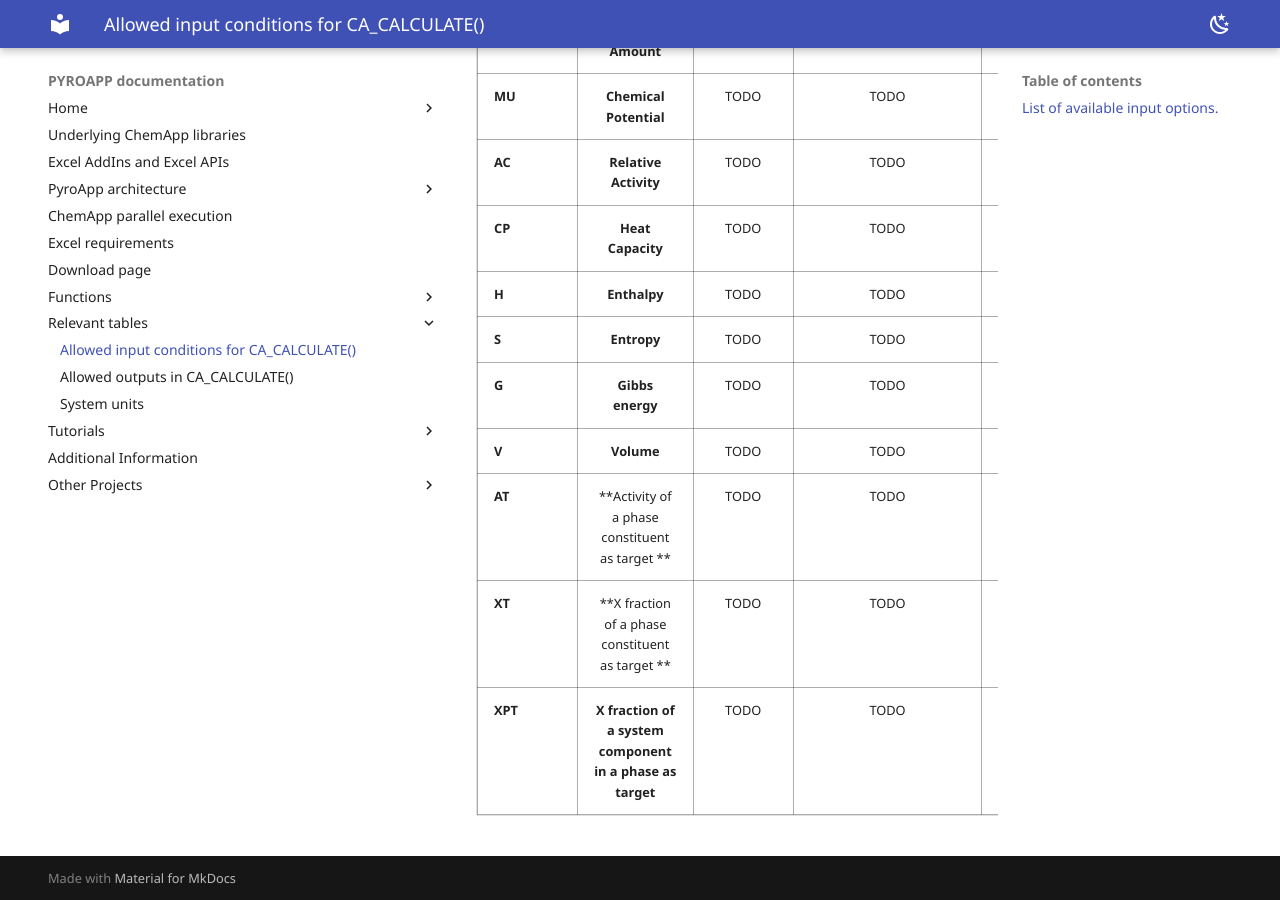
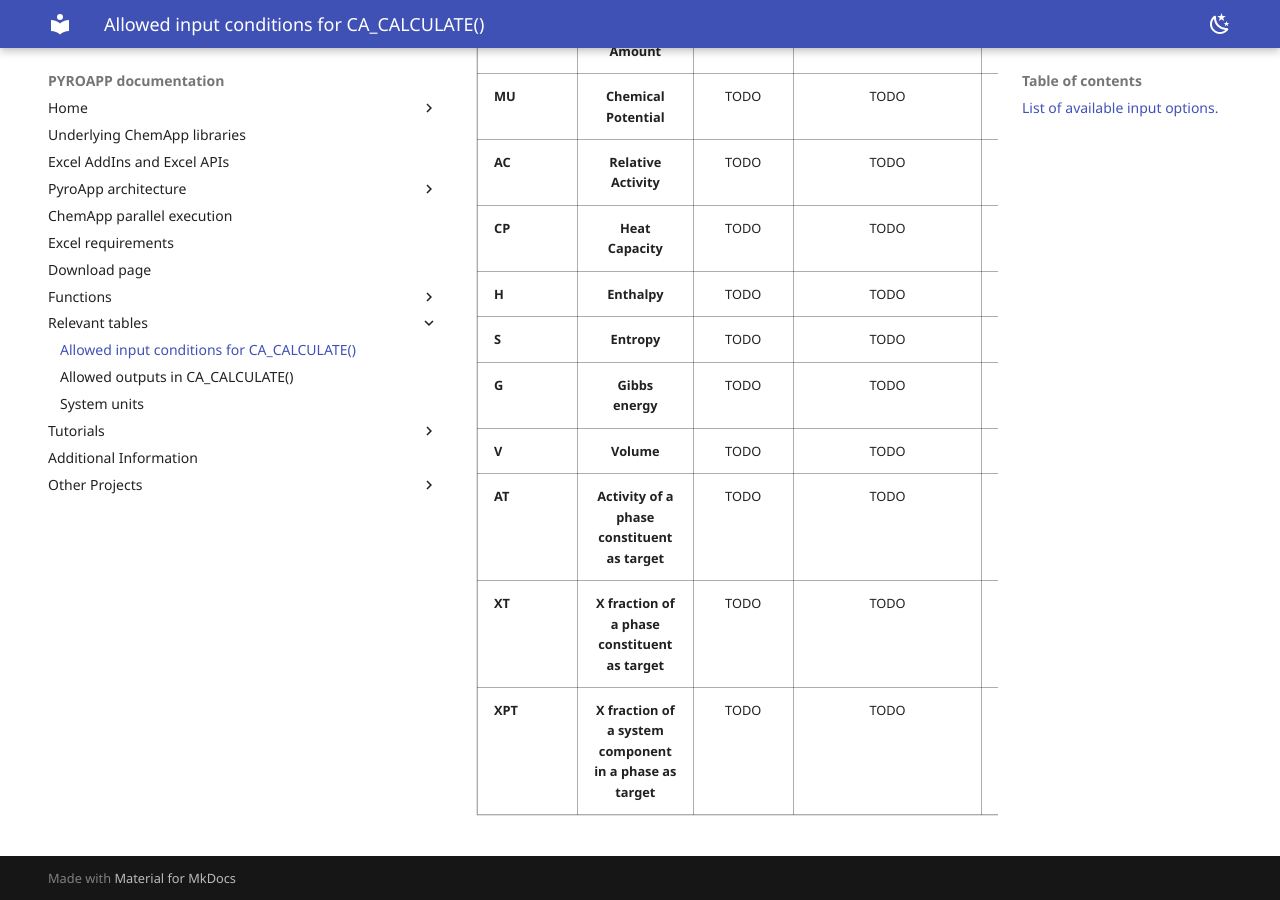
Before and after one commit to evnekdev/pyroapp-docs, an MkDocs documentation site: the page built from docs/input_conditions.md, in a window 1280 px wide and 900 px high, scrolled down 633 px. Built offline with MkDocs 1.6.1 and Material for MkDocs 9.7.7, drawn with Linux system fonts in a browser that asks for light colours; some web fonts are replaced; part of the change alters nothing that is shown.

````diff
--- a/docs/input_conditions.md
+++ b/docs/input_conditions.md
@@ -6,18 +6,18 @@ The complete list of available options for 'input_header' argument of ```=CA_CAL
 
 | Option (1st row) | Description | Phase (2nd row) | Constituent/Component (3rd row) | Acceptable Values | Requires Target Calculation | ChemApp Correspondence |
 |:---|:---:|:---:|:---:|:---:|:---:|:---:|
-| **T**  | **Temperature**        | TODO | TODO | TODO |   No     | Yes |
-| **P**  | **Pressure**           | TODO | TODO | TODO |   No     | Yes |
+| **T**  | **Temperature**        | TODO | TODO | TODO |   ---     | Yes |
+| **P**  | **Pressure**           | TODO | TODO | TODO |   ---     | Yes |
 | **VT** | **Total Volume**       | TODO | TODO | TODO |   TODO   | Yes |
 | **A**  | **Amount**             | TODO | TODO | TODO | **Yes**  | Yes |
-| **IA** | **Input Amount**       | TODO | TODO | TODO |   No     | Yes |
-| **MU** | **Chemical Potential** | TODO | TODO | TODO |   No     | Yes |
-| **AC** | **Relative Activity**  | TODO | TODO | TODO |   No     | Yes |
+| **IA** | **Input Amount**       | TODO | TODO | TODO |   ---     | Yes |
+| **MU** | **Chemical Potential** | TODO | TODO | TODO |   ---     | Yes |
+| **AC** | **Relative Activity**  | TODO | TODO | TODO |   ---     | Yes |
 | **CP** | **Heat Capacity**      | TODO | TODO | TODO | **Yes**  | Yes |
 | **H**  | **Enthalpy**           | TODO | TODO | TODO | **Yes**  | Yes |
 | **S**  | **Entropy**            | TODO | TODO | TODO | **Yes**  | Yes |
 | **G**  | **Gibbs energy**       | TODO | TODO | TODO | **Yes**  | Yes |
 | **V**  | **Volume**             | TODO | TODO | TODO | **Yes**  | Yes |
-| **AT** |  **Activity of a phase constituent as target ** | TODO | TODO | TODO | **Yes?**  | Yes |
-| **XT** |  **X fraction of a phase constituent as target ** | TODO | TODO | TODO | **Yes?**  | Yes |
+| **AT** |  **Activity of a phase constituent as target** | TODO | TODO | TODO | **Yes?**  | Yes |
+| **XT** |  **X fraction of a phase constituent as target** | TODO | TODO | TODO | **Yes?**  | Yes |
 | **XPT**| **X fraction of a system component in a phase as target** | TODO | TODO | TODO | **Yes?** | Yes |
````
